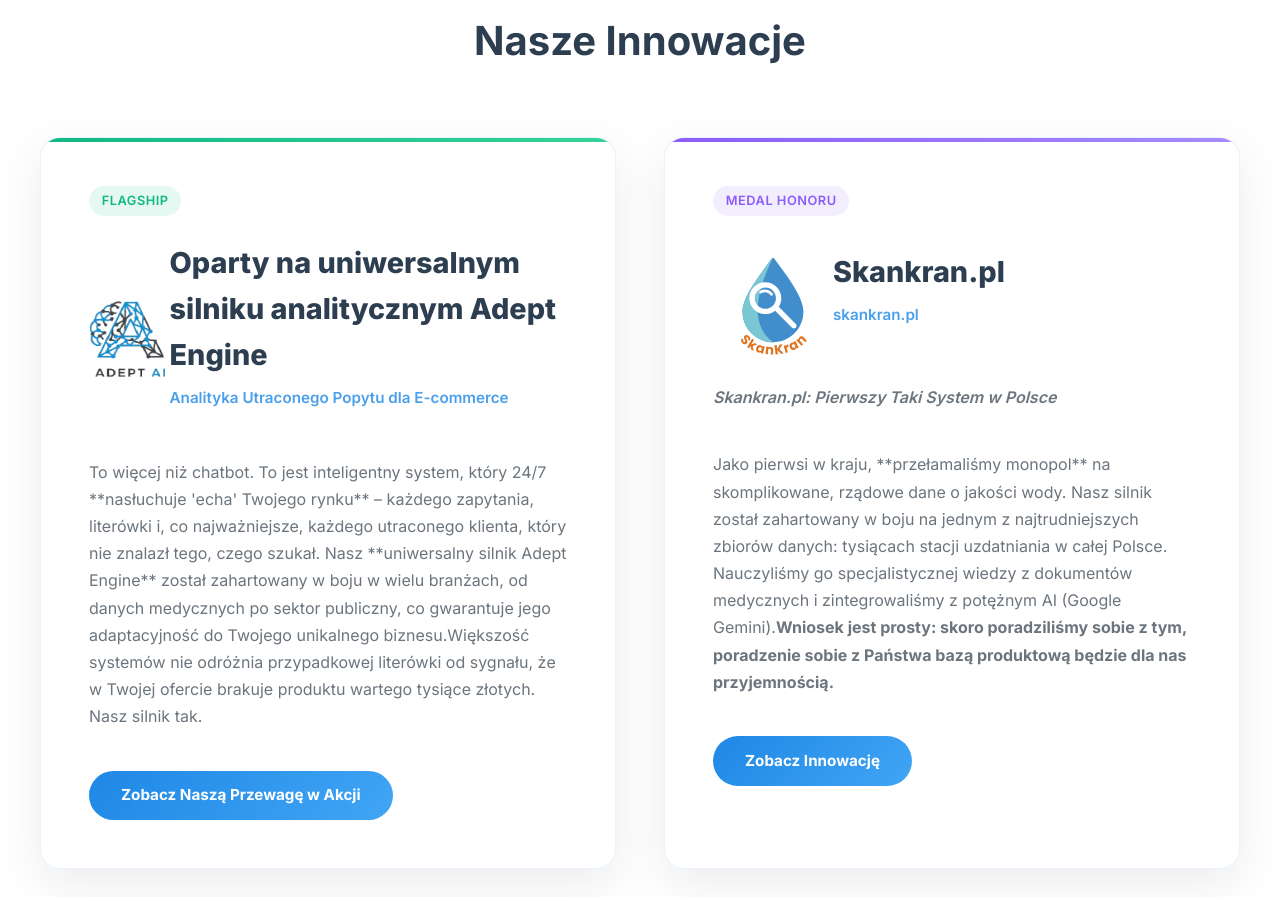
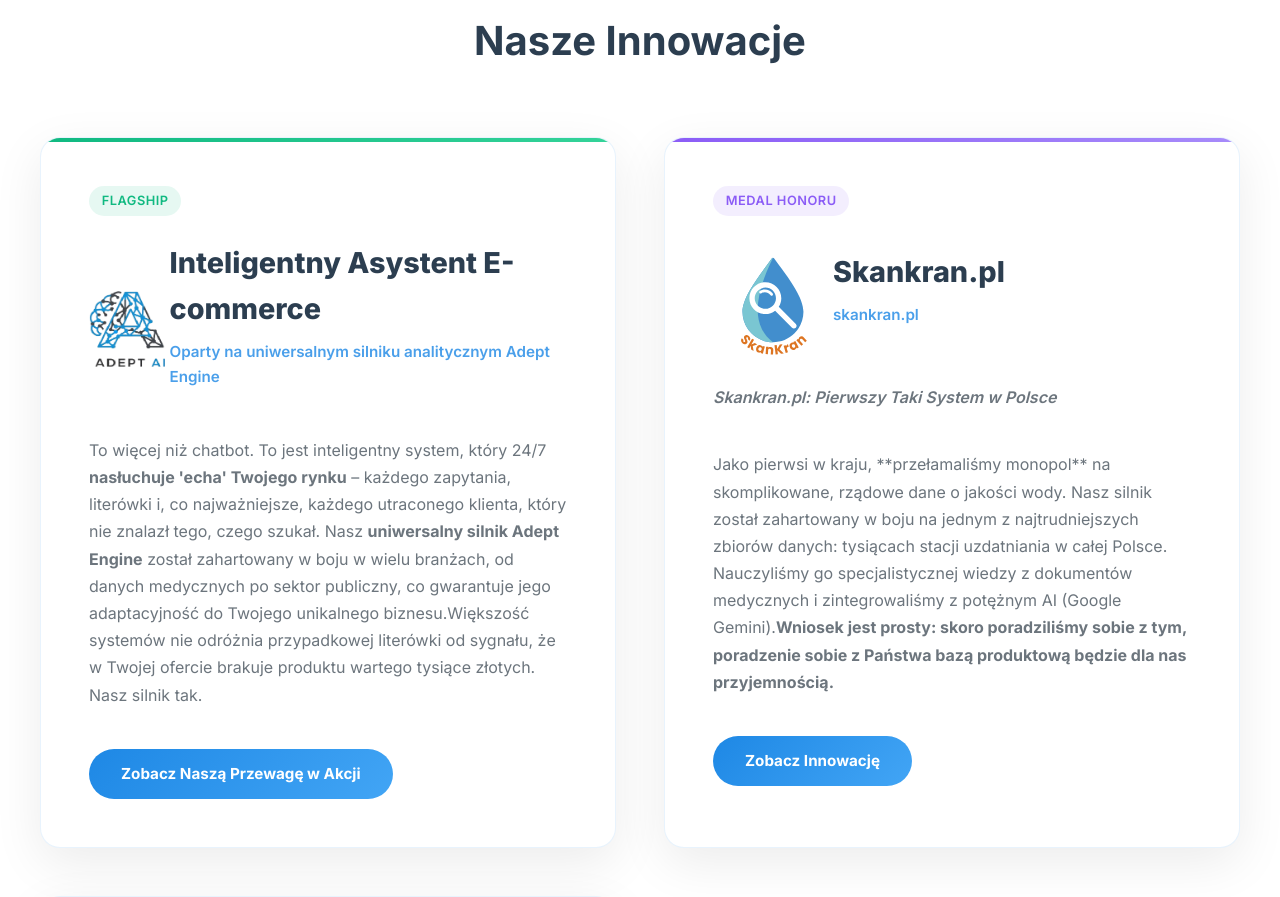
Before and after one commit to lukiikebukuro/zjednoczona-forteca, a Flask app: page / in a window 1280 px wide. Shown: the part 1451-2348 px from the top of the page. Run offline with Flask 3, Linux system fonts and the light colour scheme.

Commit message:
poprawki

```diff
--- a/templates/index.html
+++ b/templates/index.html
@@ -603,11 +603,11 @@
     <div class="project-header">
         <img src="{{ url_for('static', filename='adept.png') }}" alt="Adept AI Logo" style="width: 90px; height: 90px; object-fit: contain;">
         <div>
-            <h3>Oparty na uniwersalnym silniku analitycznym Adept Engine</h3>
-            <span class="url">Analityka Utraconego Popytu dla E-commerce</span>
+            <h3>Inteligentny Asystent E-commerce</h3>
+            <span class="url">Oparty na uniwersalnym silniku analitycznym Adept Engine</span>
         </div>
     </div>
-    <p>To więcej niż chatbot. To jest inteligentny system, który 24/7 **nasłuchuje 'echa' Twojego rynku** – każdego zapytania, literówki i, co najważniejsze, każdego utraconego klienta, który nie znalazł tego, czego szukał. Nasz **uniwersalny silnik Adept Engine** został zahartowany w boju w wielu branżach, od danych medycznych po sektor publiczny, co gwarantuje jego adaptacyjność do Twojego unikalnego biznesu.Większość systemów nie odróżnia przypadkowej literówki od sygnału, że w Twojej ofercie brakuje produktu wartego tysiące złotych. Nasz silnik tak.</p>
+    <p>To więcej niż chatbot. To jest inteligentny system, który 24/7 <strong>nasłuchuje 'echa' Twojego rynku</strong> – każdego zapytania, literówki i, co najważniejsze, każdego utraconego klienta, który nie znalazł tego, czego szukał. Nasz <strong>uniwersalny silnik Adept Engine</strong> został zahartowany w boju w wielu branżach, od danych medycznych po sektor publiczny, co gwarantuje jego adaptacyjność do Twojego unikalnego biznesu.Większość systemów nie odróżnia przypadkowej literówki od sygnału, że w Twojej ofercie brakuje produktu wartego tysiące złotych. Nasz silnik tak.</p>
     <a href="/motobot-prototype" class="project-link">Zobacz Naszą Przewagę w Akcji</a>
 </div>
 
```
